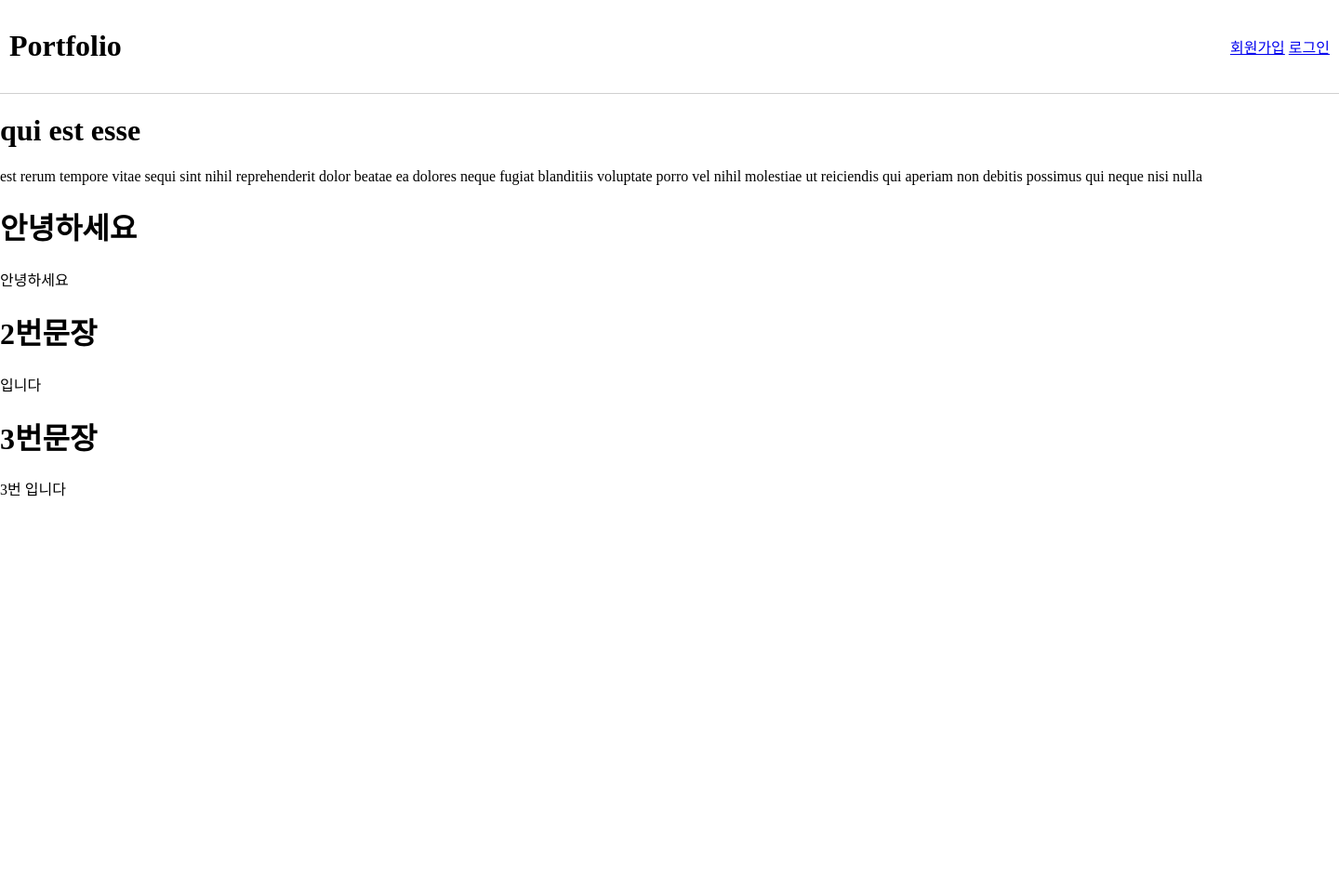
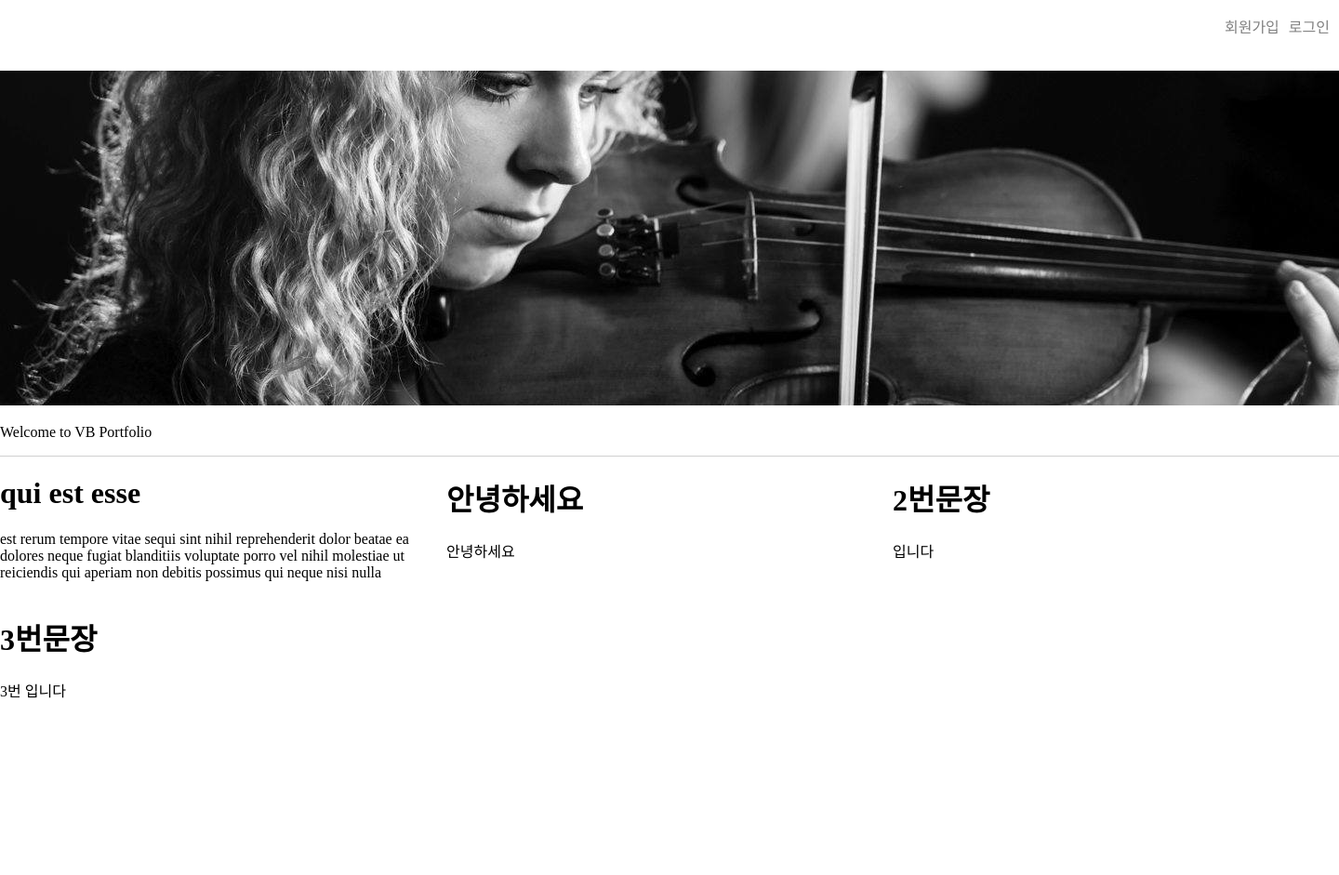
Before and after one commit to davidhanpy/portfolio, a Django app: page /post/show/ in a window 1440 px wide. Shown: the whole page at 93% size. Before the commit the page ends 534 px from the top, so only its background shows below. Run offline with Django 3.2, Linux system fonts and the light colour scheme; data comes from the database, SQL or seed files in the repository; both versions use the stored data as it was after the commit; data that the repository does not hold is empty; parts of the project's set-up code (start-up, migrations or seed data) failed here and were passed over.

Commit message:
header 및 grid 수정.

```diff
--- a/project/web/post/templates/post-list.html
+++ b/project/web/post/templates/post-list.html
@@ -1,6 +1,9 @@
 {% extends 'base.html' %}
 {% block content %}
-<div id="root"></div>
+{% load static %}
+<link href="{% static "css/post-list.css" %}" rel="stylesheet" />
+<div id="root">
+</div>
 <script>
   // 프로미스 만드는 법
   // https://kangax.github.io/compat-table/es6/
@@ -35,7 +38,6 @@
       // console.log(err)
     }
   )
-
   fetch('/post/list')
   .then(function(res) {
     // fetch의 첫번째 resolve는 네트워킹 결과를 반환한다.
@@ -50,7 +52,7 @@
     // document.body.appendChild(elem);
     for(var i = 0 ; i < datas.length ; i ++) {
       var data = datas[i];
-      elemText = elemText + '<h1>' + data.title + '</h1><p>' + data.body + '</p>';
+      elemText = elemText + '<div class="root-frame">'+'<h1>'+data.title + '</h1><p>' + data.body + '</p>'+'</div>';
     }
     document.getElementById('root').innerHTML = elemText;
   })
--- a/project/web/post/urls.py
+++ b/project/web/post/urls.py
@@ -3,7 +3,7 @@ from . import views
 
 urlpatterns = [
     path('show/', views.home),
-    path('detail/<postId>', views.PostDetail),
+    path('detail/<Id>', views.PostDetail),
     path('list/', views.Post.as_view()),
     path('like/<postId>', views.PostLike.as_view())
 ]
--- a/project/web/post/views.py
+++ b/project/web/post/views.py
@@ -25,8 +25,8 @@ class Post(View):
     postList = json.dumps(postJSON)
     return JsonResponse(postList, safe = False)
 
-def PostDetail(request, postId):
-  post = models.Post.objects.get(pk = postId)
+def PostDetail(request, Id):
+  post = models.Post.objects.get(pk = Id)
   return render(request, 'post-detail.html', {'post':post})
 
 @method_decorator(csrf_exempt, name="post")
--- /dev/null
+++ b/project/web/static/css/bass.css
@@ -0,0 +1,44 @@
+body {
+    width:1440px;
+    overflow:hidden;
+    margin:0 auto;
+}
+
+header {
+    width:1440px;
+    overflow:hidden;
+    margin:0 auto;
+    padding:0;
+    display:block;
+}
+#menu {
+    /* width:1440px; */
+    box-sizing: border-box;
+    background-color: white;
+    height:60px;
+    align-items: center;
+    padding-top: 0;
+    padding-bottom: 0;
+
+}
+
+#menu ul {
+    list-style:none;
+    display:flex;
+    flex-direction:row;
+    justify-content:flex-end;
+    font-size:16px;
+}
+
+#menu ul li a {
+    display:flex;
+    flex-direction:row;
+    justify-content:space-between;
+    padding-right:10px;
+    text-decoration:none;
+    color:gray;
+}
+
+banner {
+
+}
--- /dev/null
+++ b/project/web/static/css/post-list.css
@@ -0,0 +1,5 @@
+#root {
+    width:100%;
+    display:grid;
+    grid-template: 1fr 1fr 1fr / 1fr 1fr 1fr;
+}
--- a/project/web/templates/base.html
+++ b/project/web/templates/base.html
@@ -1,26 +1,31 @@
 <!doctype html>
 <head>
     <meta charset="utf-8">
-    <title>Portfolio</title>
+    <title>VB Portfolio</title>
     {% load static %}
     <link href="{% static "css/bundle.css" %}" rel="stylesheet" />
     <link href="https://fonts.googleapis.com/icon?family=Material+Icons"
       rel="stylesheet" />
+    <link href="{% static "css/bass.css" %}" rel="stylesheet" />
     {% block head %}
     {% endblock %}
 </head>
 <body>
     <header>
-        <h1>Portfolio</h1>
-
-        <div>
-            {% if user.is_authenticated %}
-                {{user}}
-                <a href="{% url "logout" %}?next={{ request.path }}">로그아웃</a>
-            {% else %}
-                <a href="{% url "signup" %}">회원가입</a>
-                <a href="{% url "login" %}">로그인</a>
-            {% endif %}
+        <nav id="menu">
+            <ul>
+                {% if user.is_authenticated %}
+                    {{user}}
+                    <li><a href="{% url "logout" %}?next={{ request.path }}">로그아웃</a></li>
+                {% else %}
+                    <li><a href="{% url "signup" %}">회원가입</a></li>
+                    <li><a href="{% url "login" %}">로그인</a></li>
+                {% endif %}
+            </ul>
+        </nav>
+        <div id="banner">
+        <img src="{% static "css/orchestras.jpg" %}">
+        <p>Welcome to VB Portfolio</p>
         </div>
     </header>
     {% block content %}
--- a/project/web/web/settings.py
+++ b/project/web/web/settings.py
@@ -25,7 +25,7 @@ SECRET_KEY = '$h^^ltxy#_golgcd392*nts(*z9f65)ym!-hfwjup1w59!6j-4'
 # SECURITY WARNING: don't run with debug turned on in production!
 DEBUG = True
 
-ALLOWED_HOSTS = ['localhost']
+ALLOWED_HOSTS = []
 
 
 # Application definition
```
Also changed, not shown: project/web/db.sqlite3, project/web/static/css/orchestras.jpg (added).
